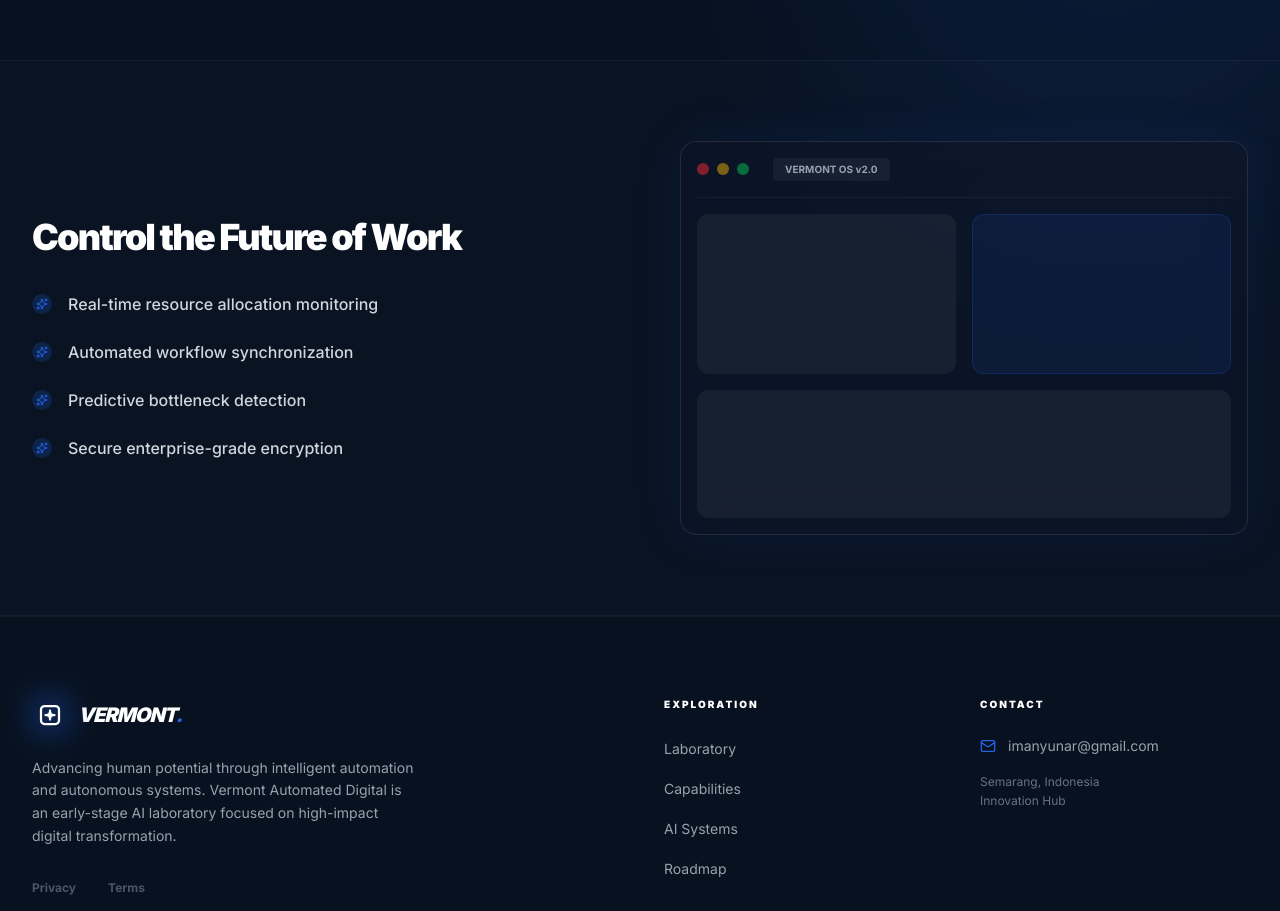
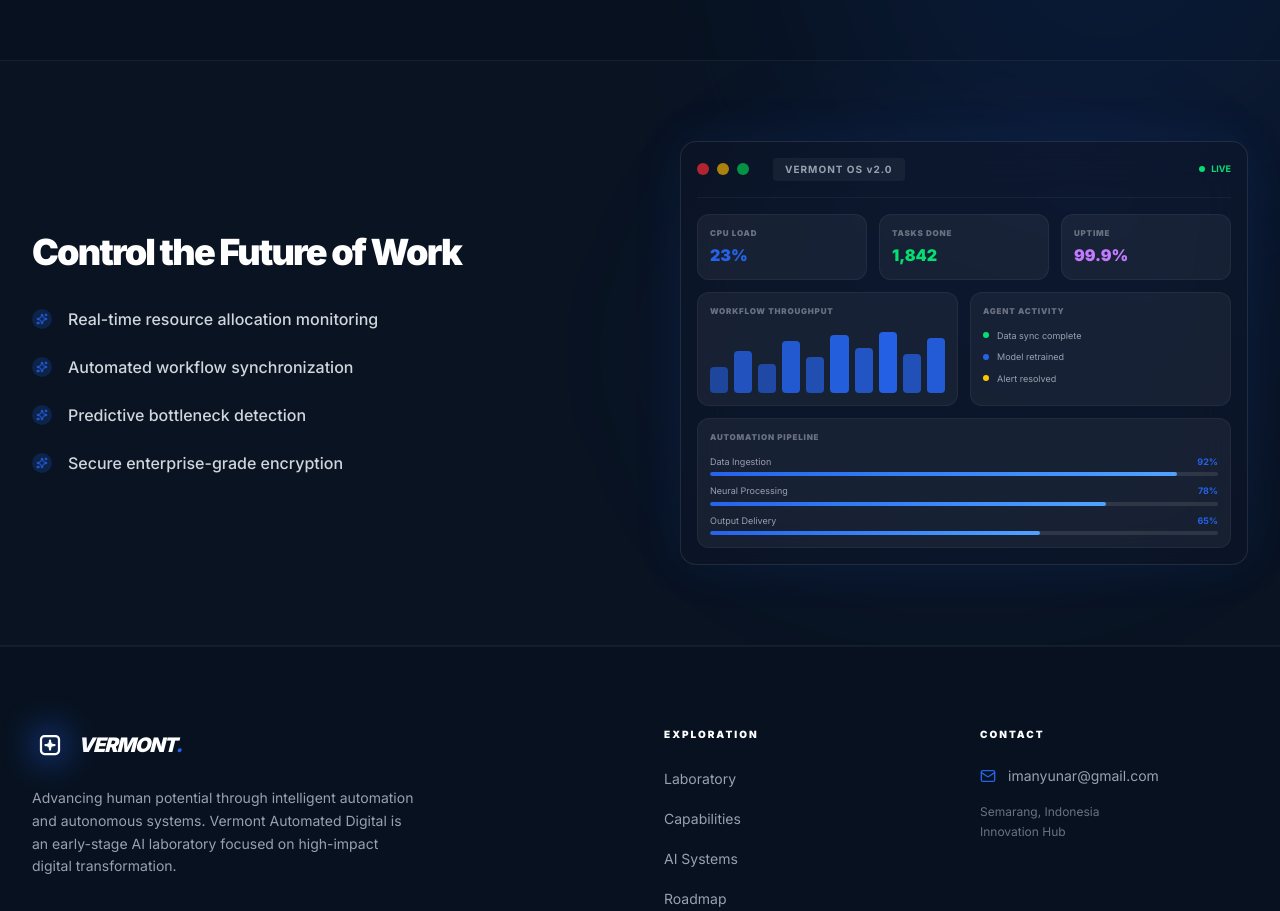
Before and after one commit to imanyunar/start, a React (Vite) app: page / in a window 1280 px wide. Shown: the part 1440-2351 px from the top of the page. Built offline with nearby package versions, Linux system fonts and the light colour scheme.

Commit message:
feat: add rich dashboard mockup with charts, metrics, and activity feed

```diff
--- a/src/pages/Home.tsx
+++ b/src/pages/Home.tsx
@@ -134,17 +134,96 @@
               </ul>
             </div>
             <div className="relative">
-              <div className="glass-dark rounded-2xl border border-white/10 p-4 shadow-[0_0_50px_rgba(37,99,235,0.1)]">
+              {/* Glow */}
+              <div className="absolute -inset-4 bg-brandBlue/5 blur-[60px] rounded-full pointer-events-none" />
+
+              <div className="glass-dark rounded-2xl border border-white/10 p-4 shadow-[0_0_50px_rgba(37,99,235,0.1)] relative">
+                {/* Title bar */}
                 <div className="flex items-center gap-2 mb-4 border-b border-white/5 pb-4">
-                  <div className="w-3 h-3 rounded-full bg-red-500/50"></div>
-                  <div className="w-3 h-3 rounded-full bg-yellow-500/50"></div>
-                  <div className="w-3 h-3 rounded-full bg-green-500/50"></div>
-                  <div className="ml-4 px-3 py-1 bg-white/5 rounded text-[10px] font-bold text-gray-400">VERMONT OS v2.0</div>
+                  <div className="w-3 h-3 rounded-full bg-red-500/70"></div>
+                  <div className="w-3 h-3 rounded-full bg-yellow-500/70"></div>
+                  <div className="w-3 h-3 rounded-full bg-green-500/70"></div>
+                  <div className="ml-4 px-3 py-1 bg-white/5 rounded text-[10px] font-bold text-gray-400 tracking-widest">VERMONT OS v2.0</div>
+                  <div className="ml-auto flex items-center gap-1.5">
+                    <div className="w-1.5 h-1.5 rounded-full bg-green-400 animate-pulse"></div>
+                    <span className="text-[9px] text-green-400 font-bold">LIVE</span>
+                  </div>
                 </div>
-                <div className="grid grid-cols-2 gap-4">
-                  <div className="h-40 bg-white/5 rounded-xl animate-pulse"></div>
-                  <div className="h-40 bg-brandBlue/10 rounded-xl border border-brandBlue/20"></div>
-                  <div className="h-32 col-span-2 bg-white/5 rounded-xl"></div>
+
+                {/* Top row: Metric cards + Mini Chart */}
+                <div className="grid grid-cols-3 gap-3 mb-3">
+                  {[
+                    { label: 'CPU LOAD', value: '23%', color: 'text-brandBlue' },
+                    { label: 'TASKS DONE', value: '1,842', color: 'text-green-400' },
+                    { label: 'UPTIME', value: '99.9%', color: 'text-purple-400' },
+                  ].map((m, i) => (
+                    <div key={i} className="bg-white/5 rounded-xl p-3 border border-white/5">
+                      <div className="text-[8px] font-black text-gray-500 tracking-widest mb-1">{m.label}</div>
+                      <div className={`text-base font-black ${m.color}`}>{m.value}</div>
+                    </div>
+                  ))}
+                </div>
+
+                {/* Middle row: Bar chart + Activity feed */}
+                <div className="grid grid-cols-2 gap-3 mb-3">
+                  {/* Bar Chart */}
+                  <div className="bg-white/5 rounded-xl p-3 border border-white/5">
+                    <div className="text-[8px] font-black text-gray-500 tracking-widest mb-3">WORKFLOW THROUGHPUT</div>
+                    <div className="flex items-end gap-1.5 h-16">
+                      {[40, 65, 45, 80, 55, 90, 70, 95, 60, 85].map((h, i) => (
+                        <div
+                          key={i}
+                          className="flex-1 rounded-sm"
+                          style={{
+                            height: `${h}%`,
+                            background: `rgba(37,99,235,${0.3 + (h / 100) * 0.7})`,
+                          }}
+                        />
+                      ))}
+                    </div>
+                  </div>
+
+                  {/* Activity Feed */}
+                  <div className="bg-white/5 rounded-xl p-3 border border-white/5 overflow-hidden">
+                    <div className="text-[8px] font-black text-gray-500 tracking-widest mb-3">AGENT ACTIVITY</div>
+                    <div className="space-y-2">
+                      {[
+                        { label: 'Data sync complete', color: 'bg-green-400' },
+                        { label: 'Model retrained', color: 'bg-brandBlue' },
+                        { label: 'Alert resolved', color: 'bg-yellow-400' },
+                      ].map((a, i) => (
+                        <div key={i} className="flex items-center gap-2">
+                          <div className={`w-1.5 h-1.5 rounded-full flex-shrink-0 ${a.color}`}></div>
+                          <span className="text-[9px] text-gray-400 truncate">{a.label}</span>
+                        </div>
+                      ))}
+                    </div>
+                  </div>
+                </div>
+
+                {/* Bottom: Progress bars */}
+                <div className="bg-white/5 rounded-xl p-3 border border-white/5">
+                  <div className="text-[8px] font-black text-gray-500 tracking-widest mb-3">AUTOMATION PIPELINE</div>
+                  <div className="space-y-2">
+                    {[
+                      { label: 'Data Ingestion', pct: 92 },
+                      { label: 'Neural Processing', pct: 78 },
+                      { label: 'Output Delivery', pct: 65 },
+                    ].map((p, i) => (
+                      <div key={i}>
+                        <div className="flex justify-between mb-1">
+                          <span className="text-[9px] text-gray-400">{p.label}</span>
+                          <span className="text-[9px] text-brandBlue font-bold">{p.pct}%</span>
+                        </div>
+                        <div className="h-1 bg-white/10 rounded-full overflow-hidden">
+                          <div
+                            className="h-full bg-gradient-to-r from-brandBlue to-blue-400 rounded-full"
+                            style={{ width: `${p.pct}%` }}
+                          />
+                        </div>
+                      </div>
+                    ))}
+                  </div>
                 </div>
               </div>
             </div>
```
